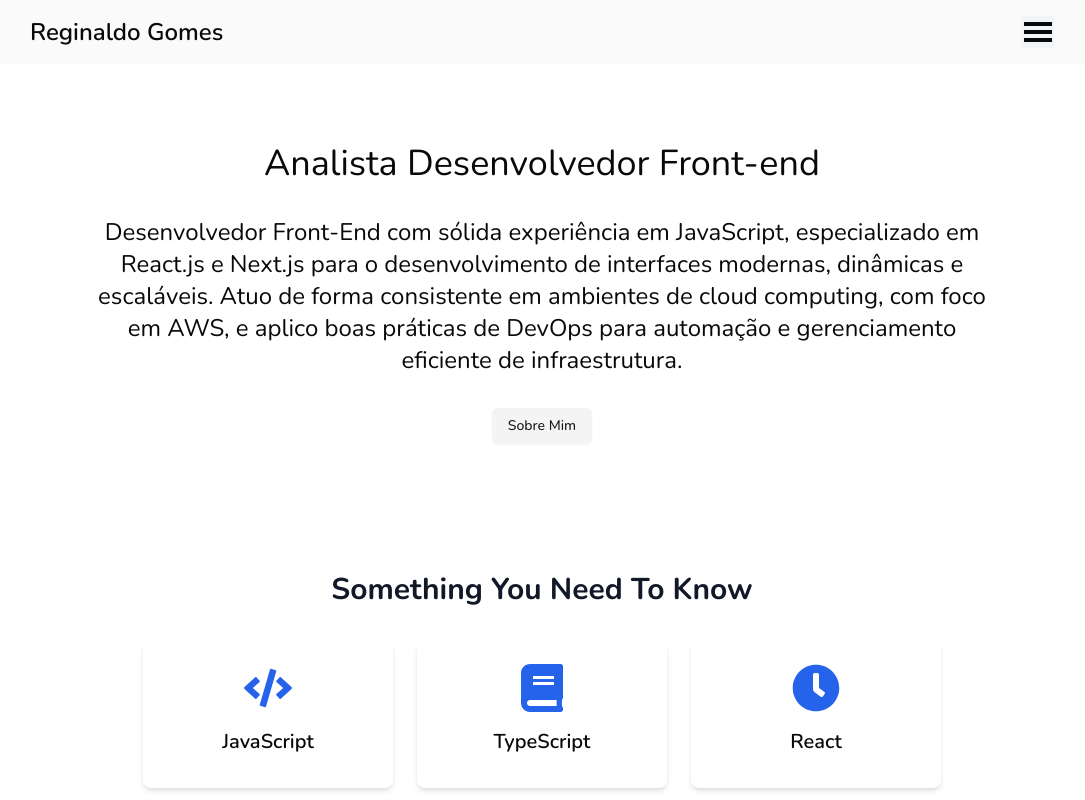
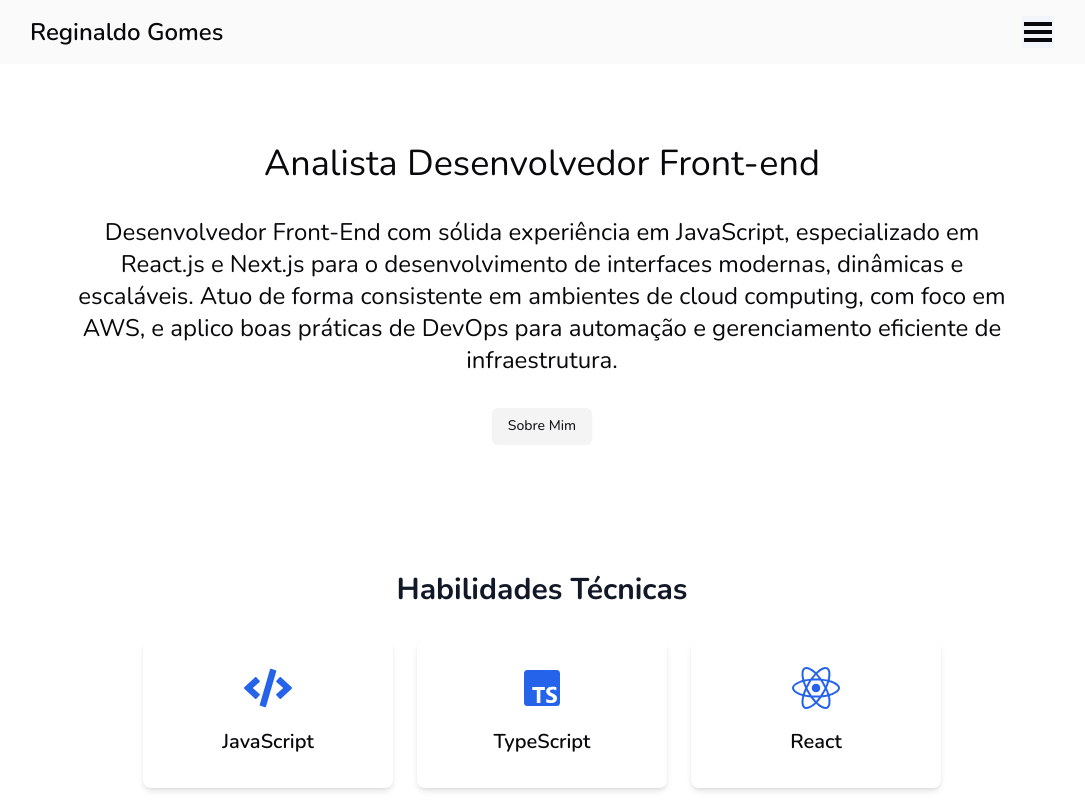
Before and after one commit to reginaldogomes/nextjs-developer-resume, a Next.js app: page / in a window 1280 px wide. Shown: the top 800 px of the page, without its empty margins (98-1183 px from the left). Built offline with nearby package versions, Linux system fonts and the light colour scheme.

Commit message:
update: padding

```diff
--- a/src/components/Section.tsx
+++ b/src/components/Section.tsx
@@ -8,7 +8,7 @@ interface SectionProps {
 const Section = ({ children, className = '' }: SectionProps) => {
   return (
     <section
-      className={`flex flex-col justify-center items-center w-full gap-8 lg:w-[1024px] p-16 ${className}`}
+      className={`flex flex-col justify-center items-center pt-16 pb-16 pl-8 pr-8 w-full gap-8 lg:w-[1024px] ${className}`}
     >
       {children}
     </section>
--- a/src/components/Skills.tsx
+++ b/src/components/Skills.tsx
@@ -7,6 +7,19 @@ import {
   FaTachometerAlt,
   FaCloud,
 } from 'react-icons/fa' // Importa ícones do React Icons
+import {
+  FaGithub,
+  FaDocker,
+  FaAws,
+  FaReact,
+  FaNodeJs,
+  FaNode,
+} from 'react-icons/fa'
+import { RiTailwindCssFill } from 'react-icons/ri'
+
+import { SiTypescript } from 'react-icons/si'
+import { BiLogoTypescript } from 'react-icons/bi'
+
 import featuresData from '@/data/teste.json' // Importa o JSON
 import Section from '@/components/Section'
 
@@ -19,12 +32,12 @@ interface Feature {
 
 // Mapeamento dos ícones do React Icons
 const iconMap: { [key: string]: React.ElementType } = {
-  code: FaCode,
-  book: FaBook,
-  clock: FaClock,
+  node: FaNode,
+  react: FaReact,
+  typescript: BiLogoTypescript,
   heart: FaHeart,
   speed: FaTachometerAlt,
-  cloud: FaCloud,
+  tailwind: RiTailwindCssFill,
 }
 
 // Componente usando arrow function sem FC
@@ -32,10 +45,10 @@ const FeatureList = () => (
   <Section>
     <div className="max-w-7xl mx-auto px-4 sm:px-6 lg:px-8">
       <h2 className="text-3xl font-bold text-center text-gray-900 mb-8">
-        Something You Need To Know
+        Habilidades Técnicas
       </h2>
       <div className="grid grid-cols-1 md:grid-cols-2 lg:grid-cols-3 gap-6">
-        {featuresData.map(({ icon, title, description }: Feature) => {
+        {featuresData.map(({ icon, title }: Feature) => {
           const Icon = iconMap[icon] || FaCode // Usa o ícone correspondente ou FaCode como fallback
           return (
             <div
--- a/src/data/teste.json
+++ b/src/data/teste.json
@@ -1,16 +1,16 @@
 [
   {
-    "icon": "code",
+    "icon": "javascript",
     "title": "JavaScript",
     "description": "Escreva código limpo e eficiente, seguindo as melhores práticas."
   },
   {
-    "icon": "book",
+    "icon": "typescript",
     "title": "TypeScript",
     "description": "Desenvolvimento orientado a objetos, para uma melhor organização do código."
   },
   {
-    "icon": "clock",
+    "icon": "react",
     "title": "React",
     "description": "Suporte 24 horas para seus serviços."
   },
@@ -20,12 +20,12 @@
     "description": "Melhor custo-benefício para os nossos clientes."
   },
   {
-    "icon": "speed",
+    "icon": "node",
     "title": "Node",
     "description": "Resposta rápida para todas as suas solicitações."
   },
   {
-    "icon": "cloud",
+    "icon": "tailwind",
     "title": "Tailwind",
     "description": "Suporte completo para serviços em cloud."
   }
```
